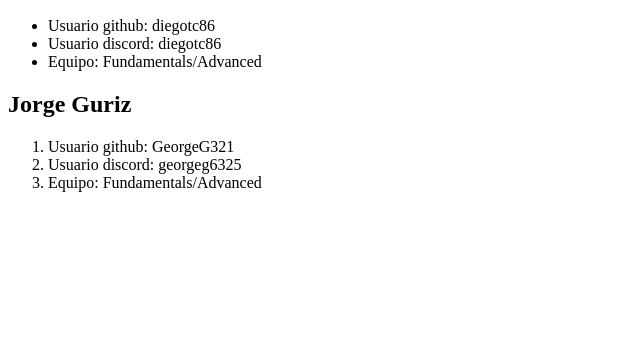
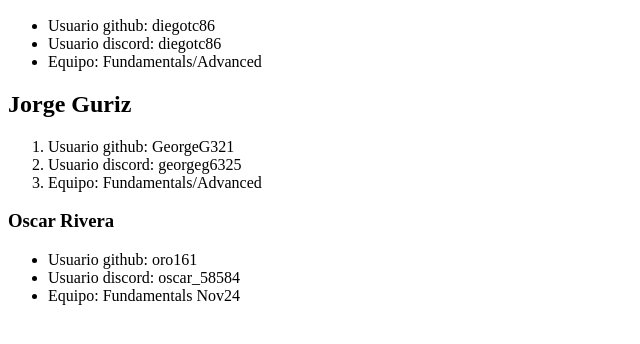
Before and after one commit to luis047527/nov24, a plain HTML site: page index.html in a window 1280 px wide. Shown: the part 110-454 px from the top of the page, without its empty margins (0-640 px from the left). Drawn offline with Linux system fonts and the light colour scheme.

Commit message:
Agrega Oscar Rivera

```diff
--- a/index.html
+++ b/index.html
@@ -21,6 +21,10 @@
     <li>Usuario discord: georgeg6325</li>
     <li>Equipo: Fundamentals/Advanced</li>
   </ol>
+  <h3>Oscar Rivera</h3>
+    <ul>
+      <li>Usuario github: oro161</li>
+      <li>Usuario discord: oscar_58584</li>
+      <li>Equipo: Fundamentals Nov24</li>
+    </ul>
 </body>
-
-</html>
```
